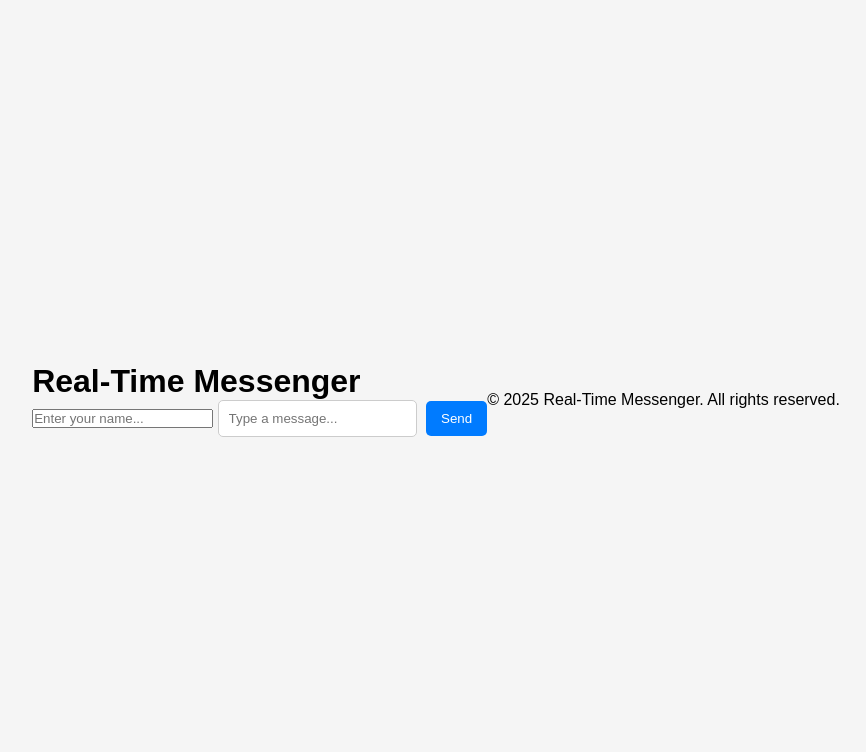
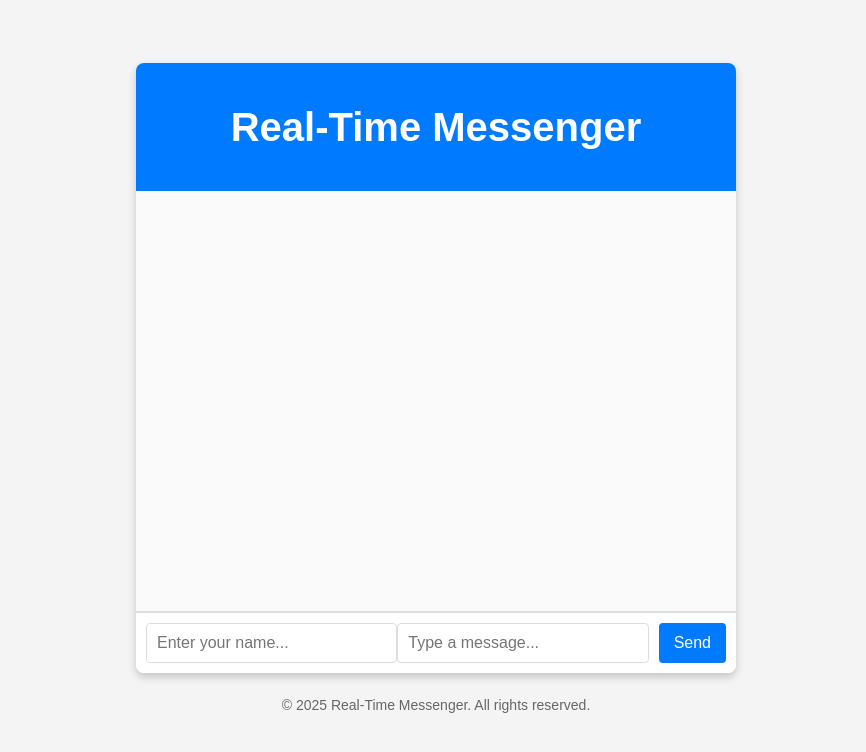
Before and after one commit to ag-jod00/Mesenger, a website: page index.html in a window 1280 px wide. Shown: the whole page, without its empty margins (204-1070 px from the left). Drawn offline with nearby package versions, Linux system fonts and the light colour scheme; no server answers.

Commit message:
Update styles.css

```diff
--- a/styles.css
+++ b/styles.css
@@ -1,117 +1,79 @@
-* {
+body {
+    font-family: Arial, sans-serif;
     margin: 0;
     padding: 0;
-    box-sizing: border-box;
-    font-family: Arial, sans-serif;
-}
-
-body {
-    background-color: #f5f5f5;
+    background-color: #f4f4f4;
     display: flex;
+    flex-direction: column;
+    align-items: center;
     justify-content: center;
-    align-items: center;
     height: 100vh;
 }
 
-.chat-container {
-    width: 400px;
+.container {
+    width: 100%;
+    max-width: 600px;
     background: white;
-    box-shadow: 0px 0px 10px rgba(0, 0, 0, 0.1);
-    border-radius: 10px;
+    border-radius: 8px;
+    box-shadow: 0 4px 8px rgba(0, 0, 0, 0.2);
     overflow: hidden;
 }
 
-#welcome-screen {
+header {
+    background: #007bff;
+    color: white;
+    padding: 15px;
     text-align: center;
-    padding: 20px;
+    font-size: 20px;
 }
 
-#welcome-screen input {
-    width: 80%;
+.chat-box {
+    height: 400px;
+    overflow-y: auto;
     padding: 10px;
-    margin: 10px 0;
-    border: 1px solid #ccc;
-    border-radius: 5px;
+    border-bottom: 1px solid #ddd;
+    background: #fafafa;
 }
 
-#welcome-screen button {
-    padding: 10px 20px;
-    background: #007BFF;
+#messages {
+    display: flex;
+    flex-direction: column;
+    gap: 10px;
+}
+
+.input-area {
+    display: flex;
+    padding: 10px;
+    background: #fff;
+    border-top: 1px solid #ddd;
+}
+
+input {
+    flex: 1;
+    padding: 10px;
+    border: 1px solid #ddd;
+    border-radius: 4px;
+    font-size: 16px;
+}
+
+button {
+    margin-left: 10px;
+    padding: 10px 15px;
+    border: none;
+    background: #007bff;
     color: white;
-    border: none;
-    border-radius: 5px;
+    font-size: 16px;
+    border-radius: 4px;
     cursor: pointer;
 }
 
-#welcome-screen button:hover {
+button:hover {
     background: #0056b3;
 }
 
-#chat-screen {
-    display: flex;
-    flex-direction: column;
-    height: 500px;
+footer {
+    text-align: center;
+    padding: 10px;
+    font-size: 14px;
+    color: #666;
 }
-
-.chat-header {
-    display: flex;
-    justify-content: space-between;
-    align-items: center;
-    background: #007BFF;
-    color: white;
-    padding: 10px;
-}
-
-#online-users {
-    font-size: 14px;
-}
-
-#chat-box {
-    flex-grow: 1;
-    overflow-y: auto;
-    padding: 10px;
-    background: #f9f9f9;
-}
-
-.message {
-    background: white;
-    padding: 10px;
-    border-radius: 5px;
-    margin-bottom: 10px;
-    max-width: 75%;
-    word-wrap: break-word;
-}
-
-.message.self {
-    background: #007BFF;
-    color: white;
-    align-self: flex-end;
-}
-
-.message-input {
-    display: flex;
-    padding: 10px;
-    background: #fff;
-    border-top: 1px solid #ccc;
-}
-
-#message {
-    flex-grow: 1;
-    padding: 10px;
-    border: 1px solid #ccc;
-    border-radius: 5px;
-}
-
-#send {
-    padding: 10px 15px;
-    background: #007BFF;
-    color: white;
-    border: none;
-    border-radius: 5px;
-    cursor: pointer;
-    margin-left: 5px;
-}
-
-#send:hover {
-    background: #0056b3;
-}
```
